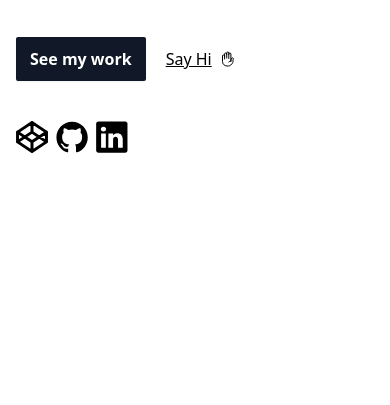
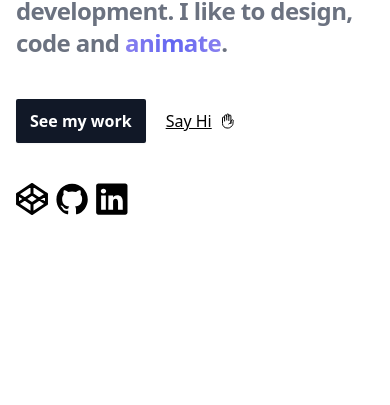
Before and after one commit to DaraghColl/daragh-coll-website, an Astro site: page / in a window 390 px wide. Shown: the part 439-844 px from the top of the page. Built offline with nearby package versions, Linux system fonts and the light colour scheme; Astro itself is replaced by a stand-in of ours.

Commit message:
feat: 100% screen height for landing using svh

```diff
--- a/src/components/landing/landing.astro
+++ b/src/components/landing/landing.astro
@@ -1,10 +1,10 @@
 ---
 import LadIcon from '../shared/lad-icon/lad-icon.astro';
 import Social from './social.astro';
-import Icons from './icons.astro';
+import Actions from './actions.astro';
 ---
 
-<div class="relative mt-10 md:mt-20">
+<div class="height-full-smallest relative grid place-content-center">
 	<div class="container-sm grid justify-center p-4">
 		<div class="">
 			<div class="flex items-center gap-4">
@@ -19,31 +19,7 @@ import Icons from './icons.astro';
 				and <span class="animated-text">animate</span>.
 			</h3>
 		</div>
-
-		<div class="mt-10 flex gap-5">
-			<a
-				href="#"
-				class="text-md rounded-sm bg-gray-900 px-3.5 py-2.5 font-semibold text-white shadow-sm hover:bg-indigo-500 focus-visible:outline focus-visible:outline-2 focus-visible:outline-offset-2 focus-visible:outline-indigo-600"
-				>See my work</a
-			>
-			<a href="#" class="flex items-center gap-2 underline">
-				<span class="text-md">Say Hi</span>
-				<svg
-					xmlns="http://www.w3.org/2000/svg"
-					fill="none"
-					viewBox="0 0 24 24"
-					stroke-width="1.5"
-					stroke="currentColor"
-					class="h-4 w-4"
-				>
-					<path
-						stroke-linecap="round"
-						stroke-linejoin="round"
-						d="M10.05 4.575a1.575 1.575 0 10-3.15 0v3m3.15-3v-1.5a1.575 1.575 0 013.15 0v1.5m-3.15 0l.075 5.925m3.075.75V4.575m0 0a1.575 1.575 0 013.15 0V15M6.9 7.575a1.575 1.575 0 10-3.15 0v8.175a6.75 6.75 0 006.75 6.75h2.018a5.25 5.25 0 003.712-1.538l1.732-1.732a5.25 5.25 0 001.538-3.712l.003-2.024a.668.668 0 01.198-.471 1.575 1.575 0 10-2.228-2.228 3.818 3.818 0 00-1.12 2.687M6.9 7.575V12m6.27 4.318A4.49 4.49 0 0116.35 15m.002 0h-.002"
-					></path>
-				</svg></a
-			>
-		</div>
+		<Actions />
 
 		<!--Socials -->
 		<Social />
--- a/src/components/shared/header/header.astro
+++ b/src/components/shared/header/header.astro
@@ -2,7 +2,7 @@
 import LadIcon from '../lad-icon/lad-icon.astro';
 ---
 
-<nav class="bg-white p-4 md:p-8">
+<nav class="fixed w-full bg-white p-4 md:p-8">
 	<div class="container-sm mx-auto flex items-center justify-between">
 		<LadIcon id="navbar_lad" variant="base" height="2.5rem" width="2.5rem" />
 		<ul class="hidden list-none gap-12 text-xl font-semibold md:flex">
--- a/src/layouts/Layout.astro
+++ b/src/layouts/Layout.astro
@@ -32,4 +32,8 @@ const { title } = Astro.props;
 		max-width: 768px;
 		margin: 0 auto;
 	}
+
+	.height-full-smallest {
+		height: 100svh;
+	}
 </style>
```
